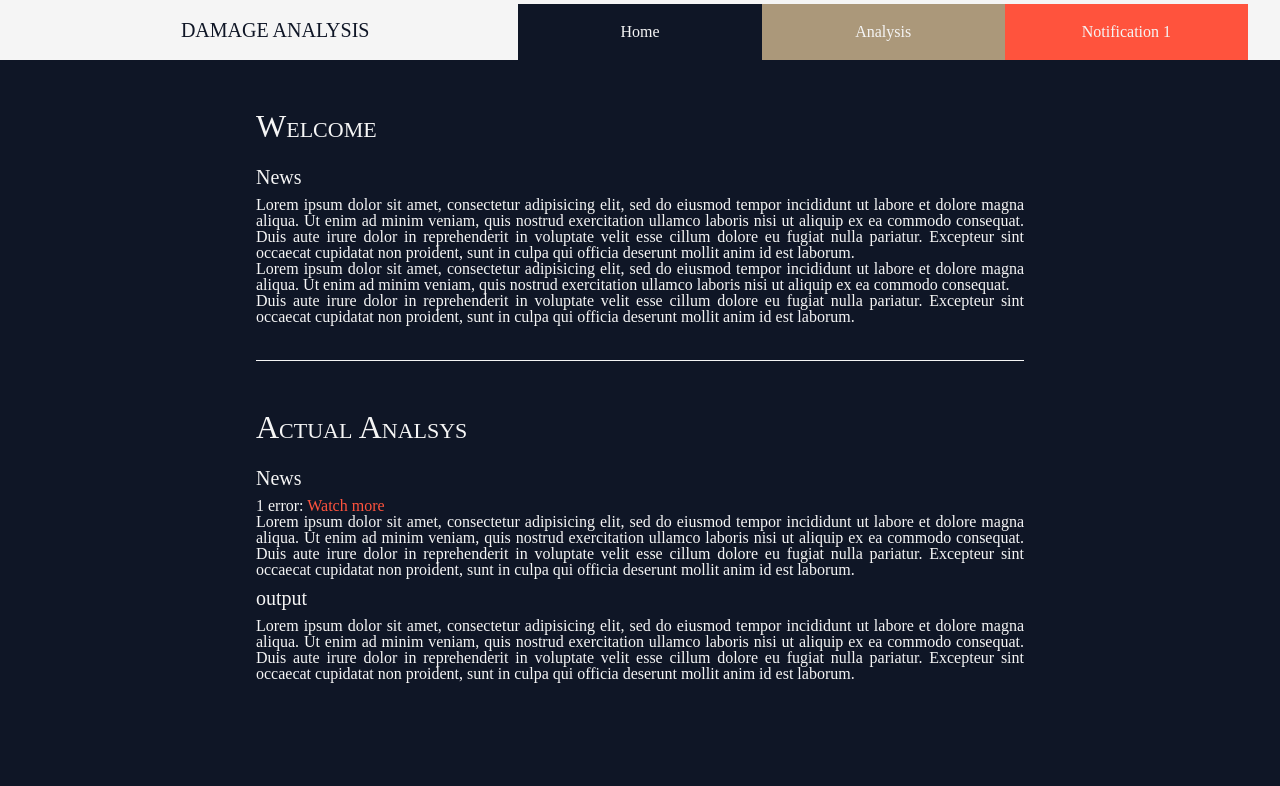
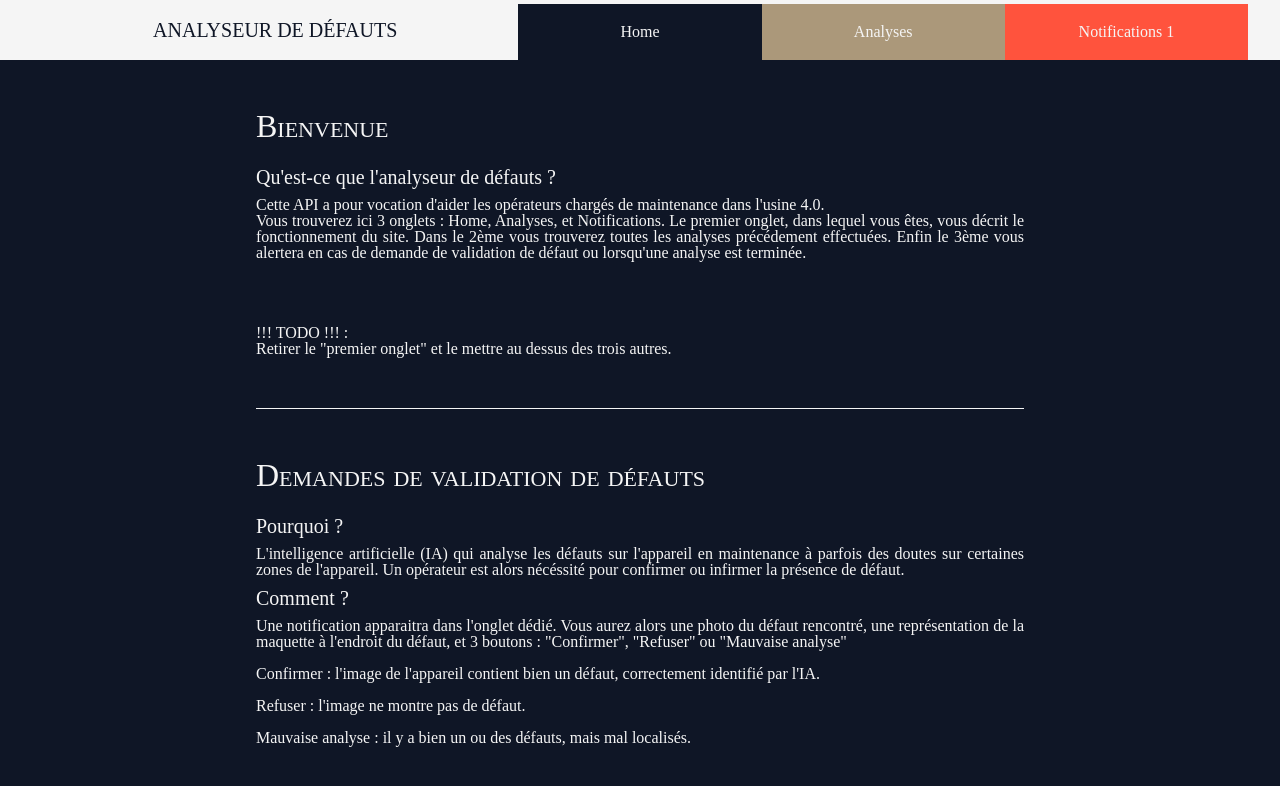
Before and after one commit to Thibault-Santonja/SH03, a plain HTML site: page html/index.html in a window 1280 px wide. Drawn offline with Linux system fonts and the light colour scheme.

Commit message:
correction textes, conversion en fr

```diff
--- a/html/index.html
+++ b/html/index.html
@@ -9,53 +9,35 @@
 <body>
 <header>
 	<ul class="navigation">
-		<li class="title">Damage analysis</li
+		<li class="title">Analyseur de défauts</li
 		><li><a href="index.html">Home</a></a></li
-		><li><a href="analysis.html">Analysis</a></li
-		><li><a href="notification.html">Notification <b>1</b></a></li>
+		><li><a href="analysis.html">Analyses</a></li
+		><li><a href="notification.html">Notifications <b>1</b></a></li>
 	</ul>
 </header>
 
 <main>
 	<div id="index">
 		<article>
-			<h1>Welcome</h1>
-			<h2>News</h2>
-			<p>Lorem ipsum dolor sit amet, consectetur adipisicing elit, sed do eiusmod
-			tempor incididunt ut labore et dolore magna aliqua. Ut enim ad minim veniam,
-			quis nostrud exercitation ullamco laboris nisi ut aliquip ex ea commodo
-			consequat. Duis aute irure dolor in reprehenderit in voluptate velit esse
-			cillum dolore eu fugiat nulla pariatur. Excepteur sint occaecat cupidatat non
-			proident, sunt in culpa qui officia deserunt mollit anim id est laborum.</p>
-			<p>Lorem ipsum dolor sit amet, consectetur adipisicing elit, sed do eiusmod
-			tempor incididunt ut labore et dolore magna aliqua. Ut enim ad minim veniam,
-			quis nostrud exercitation ullamco laboris nisi ut aliquip ex ea commodo
-			consequat.</p>
-			<p>Duis aute irure dolor in reprehenderit in voluptate velit esse
-			cillum dolore eu fugiat nulla pariatur. Excepteur sint occaecat cupidatat non
-			proident, sunt in culpa qui officia deserunt mollit anim id est laborum.</p>
+			<h1>Bienvenue</h1>
+			<h2>Qu'est-ce que l'analyseur de défauts ?</h2>
+			<p>Cette API a pour vocation d'aider les opérateurs chargés de maintenance dans l'usine 4.0.</p>
+			<p>Vous trouverez ici 3 onglets : Home, Analyses, et Notifications. Le premier onglet, dans lequel vous êtes, vous décrit le fonctionnement du site. Dans le 2ème vous trouverez toutes les analyses précédement effectuées. Enfin le 3ème vous alertera en cas de demande de validation de défaut ou lorsqu'une analyse est terminée.</p>
+			<p><br><br><br><br>!!! TODO !!! : <br>Retirer le "premier onglet" et le mettre au dessus des trois autres.<br><br> </p>
 		</article>
 
 		<div class="separator"></div>
 
 		<article>
-			<h1>Actual Analsys</h1>
-			<h2>News</h2>
-			<p>1 error: <a href="notification.html">Watch more</a></p>
-			<p>Lorem ipsum dolor sit amet, consectetur adipisicing elit, sed do eiusmod
-			tempor incididunt ut labore et dolore magna aliqua. Ut enim ad minim veniam,
-			quis nostrud exercitation ullamco laboris nisi ut aliquip ex ea commodo
-			consequat. Duis aute irure dolor in reprehenderit in voluptate velit esse
-			cillum dolore eu fugiat nulla pariatur. Excepteur sint occaecat cupidatat non
-			proident, sunt in culpa qui officia deserunt mollit anim id est laborum.</p>
+			<h1>Demandes de validation de défauts</h1>
+			<h2>Pourquoi ?</h2>
+			<p>L'intelligence artificielle (IA) qui analyse les défauts sur l'appareil en maintenance à parfois des doutes sur certaines zones de l'appareil. Un opérateur est alors nécéssité pour confirmer ou infirmer la présence de défaut.</p>
 
-			<h2>output</h2>
-			<p>Lorem ipsum dolor sit amet, consectetur adipisicing elit, sed do eiusmod
-			tempor incididunt ut labore et dolore magna aliqua. Ut enim ad minim veniam,
-			quis nostrud exercitation ullamco laboris nisi ut aliquip ex ea commodo
-			consequat. Duis aute irure dolor in reprehenderit in voluptate velit esse
-			cillum dolore eu fugiat nulla pariatur. Excepteur sint occaecat cupidatat non
-			proident, sunt in culpa qui officia deserunt mollit anim id est laborum.</p>
+			<h2>Comment ?</h2>
+			<p>Une notification apparaitra dans l'onglet dédié. Vous aurez alors une photo du défaut rencontré, une représentation de la maquette à l'endroit du défaut, et 3 boutons : "Confirmer", "Refuser" ou "Mauvaise analyse"</p>
+			<p><br>Confirmer : l'image de l'appareil contient bien un défaut, correctement identifié par l'IA.</p>
+			<p><br>Refuser : l'image ne montre pas de défaut. </p>
+			<p><br>Mauvaise analyse : il y a bien un ou des défauts, mais mal localisés.</p>
 		</article>
 	</div>
 </main>
```
Also changed, not shown: html/analysis.html (+6 -6 lines), html/confirmation.html (+6 -11 lines), html/correction.html (+3 -3 lines), html/notification.html (+3 -3 lines), html/study.html (+3 -3 lines).
